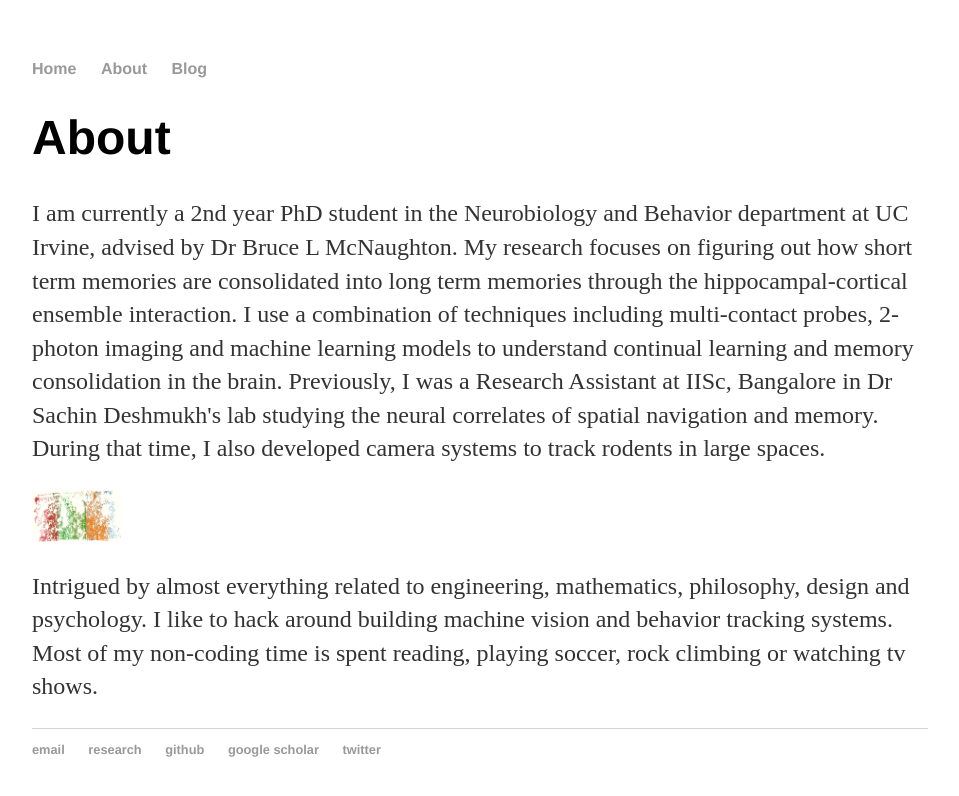
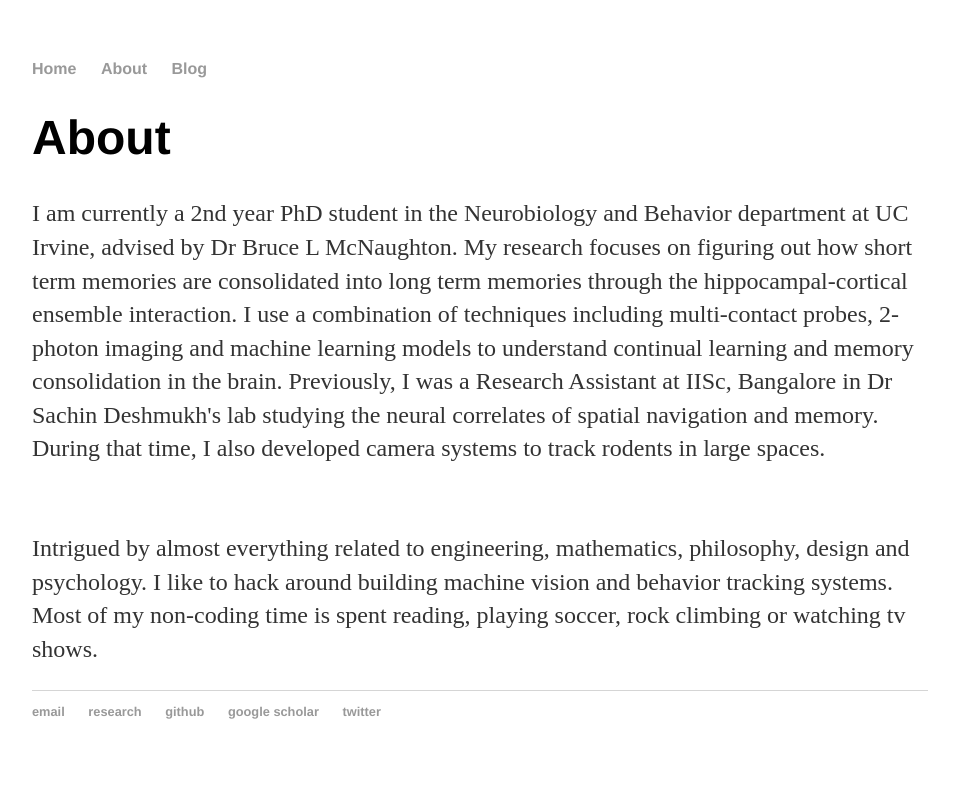
Before and after one commit to rajatsaxena/rajatsaxena.github.io, a Jekyll site: the page built from about/index.html, in a window 1280 px wide. Shown: the top 796 px of the page, without its empty margins (160-1119 px from the left). Built offline with Jekyll 4.4.1, drawn with Linux system fonts in a browser that asks for light colours.

Commit message:
Update index.html

```diff
--- a/about/index.html
+++ b/about/index.html
@@ -14,9 +14,6 @@ title: Rajat Saxena's Blog
 				studying the neural correlates of spatial navigation and memory. During that time, I also developed
 				camera systems to track rodents in large spaces.
 			</p>
-			<td>
-				<img src="https://rajatsaxena.github.io//images//cam1234.PNG" title="Camera1234" width="10%" height="10%">
-			</td>
 			<br/>
 <p> Intrigued by almost everything related to engineering, mathematics, philosophy, design and psychology. I like to hack around
 	building machine vision and behavior tracking systems. Most of my non-coding time is spent reading, playing soccer,
```
